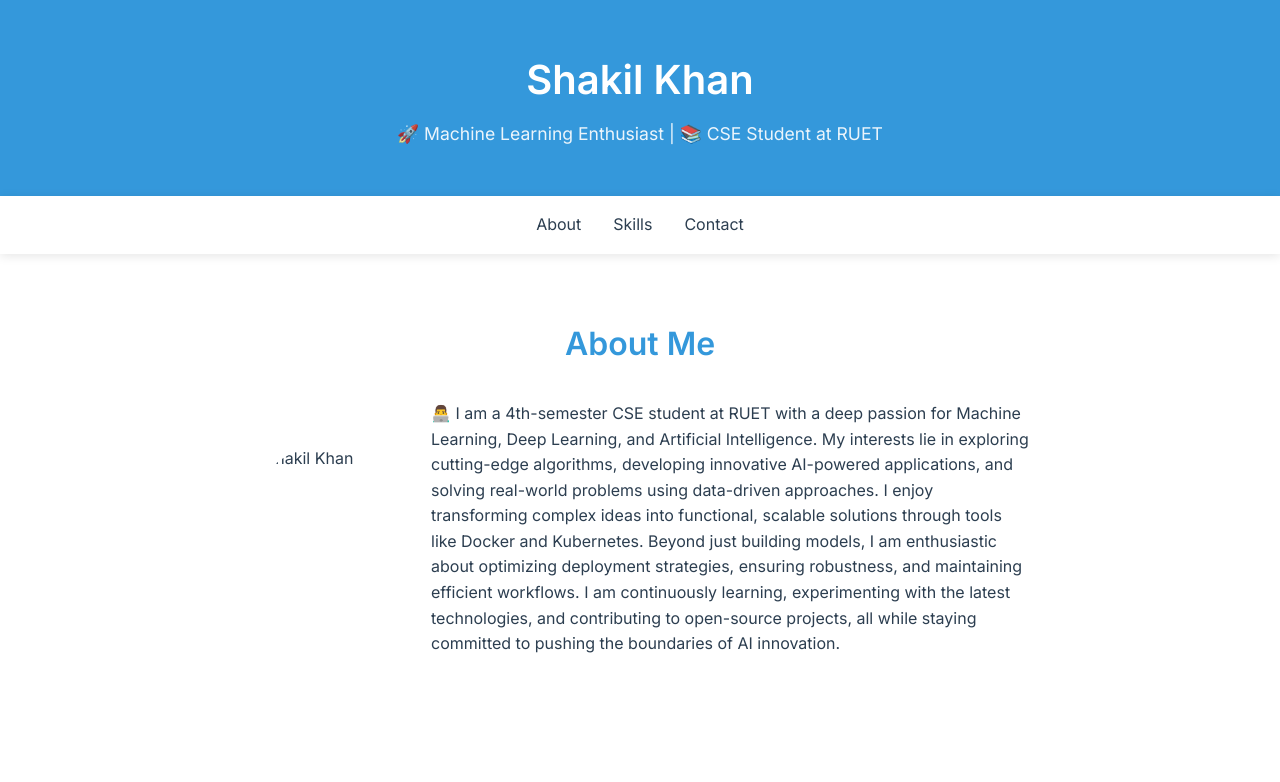
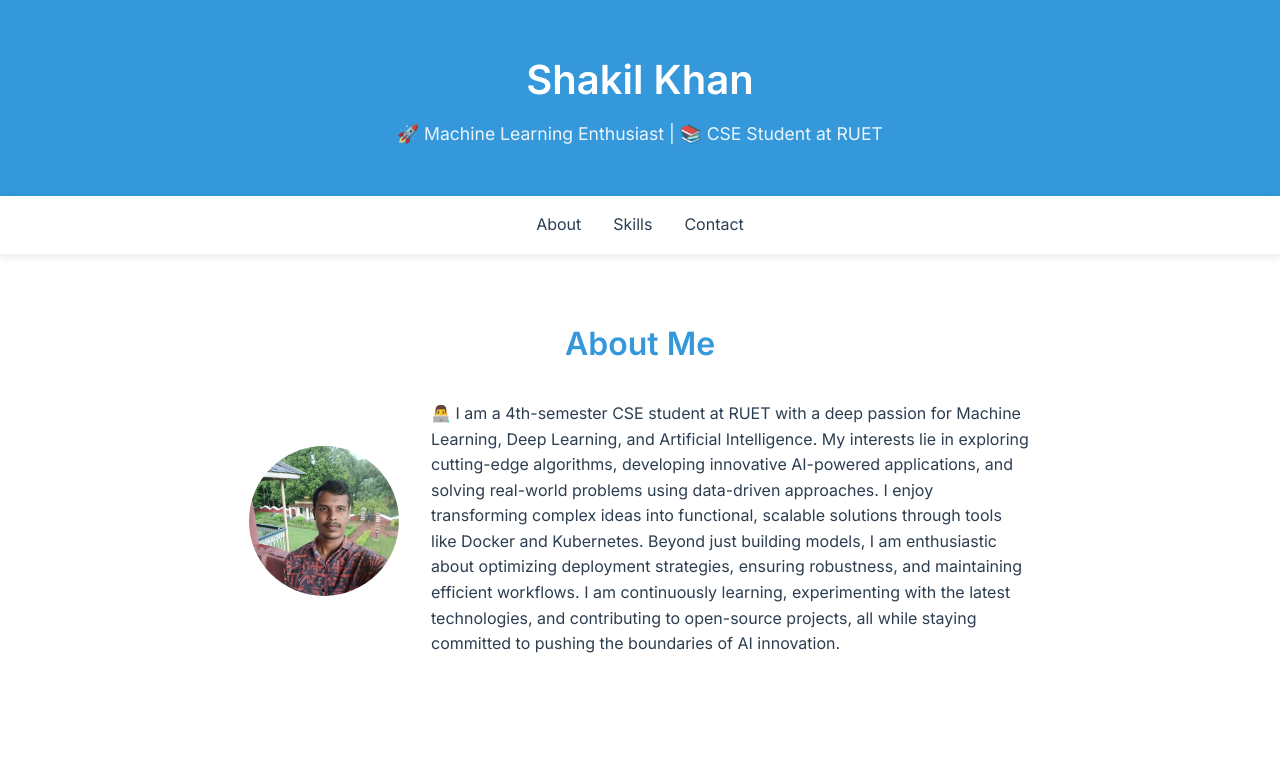
Before and after one commit to Shakil-khan59/Shakil-khan59.github.io, a plain HTML site: page index.html in a window 1280 px wide. Shown: the top 782 px of the page. Drawn offline with Linux system fonts and the light colour scheme.

Commit message:
Update index.html

```diff
--- a/index.html
+++ b/index.html
@@ -179,7 +179,7 @@
     <section id="about" class="section container">
         <h2>About Me</h2>
         <div class="about-container">
-            <img src="profile.jpg" alt="Shakil Khan" class="profile-img">
+            <img src="https://github.com/Shakil-khan59/Shakil-khan59.github.io/blob/main/WhatsApp%20Image%202024-12-03%20at%2019.51.37_ca3c154c.jpg" alt="Shakil Khan" class="profile-img">
             <div class="text">
                 <p>👨‍💻 I am a 4th-semester CSE student at RUET with a deep passion for Machine Learning, Deep Learning, and Artificial Intelligence. My interests lie in exploring cutting-edge algorithms, developing innovative AI-powered applications, and solving real-world problems using data-driven approaches. I enjoy transforming complex ideas into functional, scalable solutions through tools like Docker and Kubernetes. Beyond just building models, I am enthusiastic about optimizing deployment strategies, ensuring robustness, and maintaining efficient workflows. I am continuously learning, experimenting with the latest technologies, and contributing to open-source projects, all while staying committed to pushing the boundaries of AI innovation.</p>
             </div>
```
